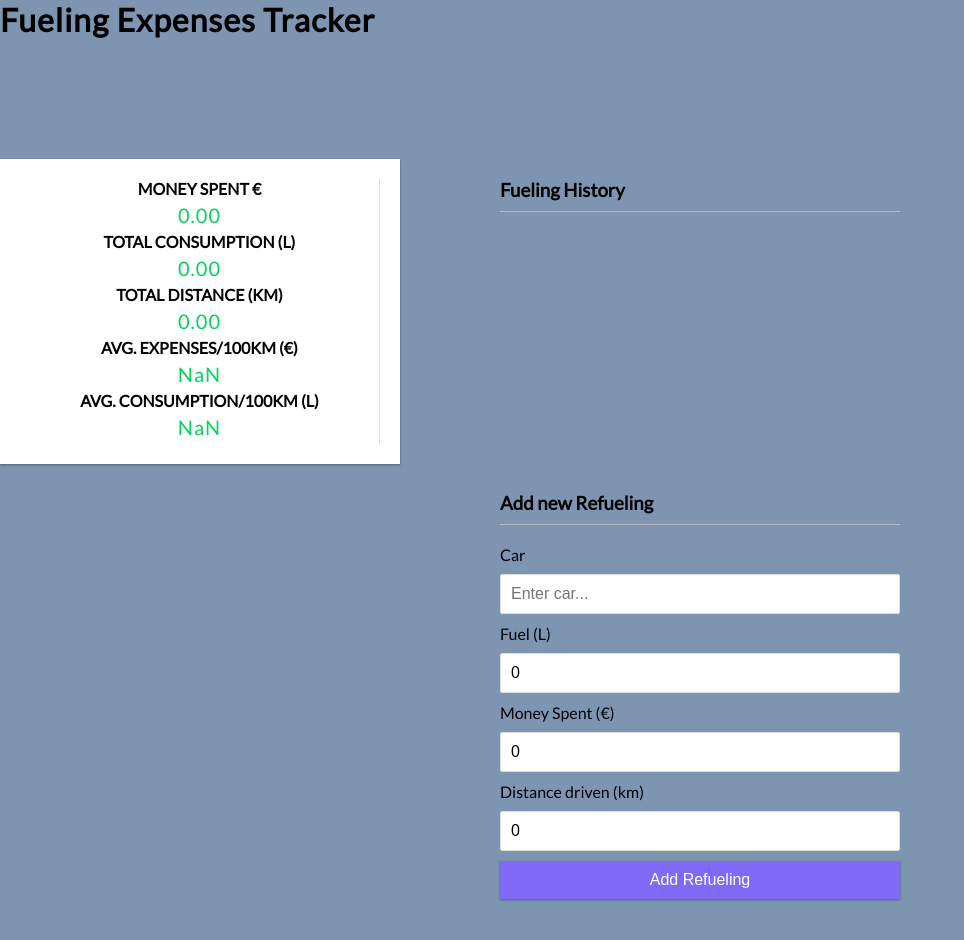
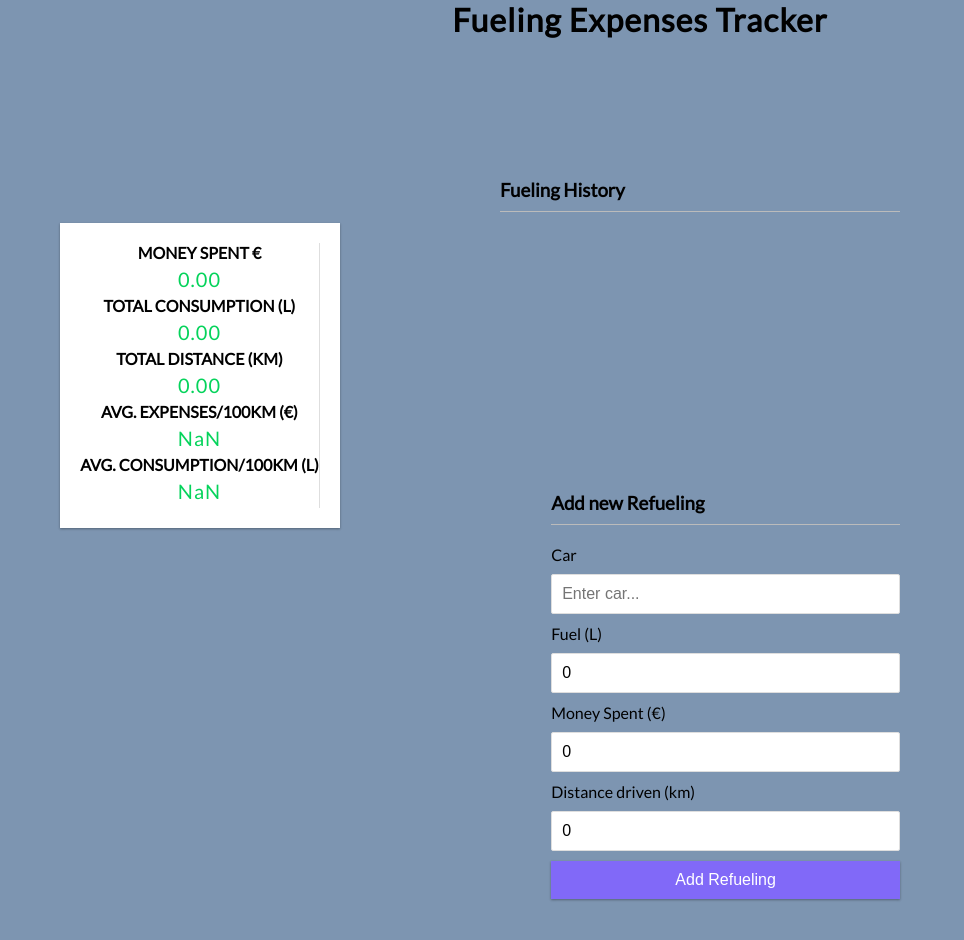
Before and after one commit to alewinbe/Team-G8-Fueling-Expenses-Tracker, a React (Create React App) app: page / in a window 1280 px wide. Shown: the top 940 px of the page, without its empty margins (0-964 px from the left). Built offline with nearby package versions, Linux system fonts and the light colour scheme.

Commit message:
centered some items with css

```diff
--- a/src/App.css
+++ b/src/App.css
@@ -20,12 +20,13 @@ body {
 }
 
 .container {
+  display: flex;
+  justify-content: center;
   margin: 100px auto;
   width: 400px;
   margin-right: 100px;
   float: left;
-
-
+  padding-top: 5%;
 }
 
 .container2 {
@@ -38,11 +39,14 @@ body {
 .container3 {
   margin: 100px auto;
   width: 400px;
+  padding-left: 4%;
   margin-right: 100px;
   float: left;
 }
 
 h1 {
+  display: flex;
+  justify-content: center;
   letter-spacing: 1px;
   margin: 0;
 }
```
